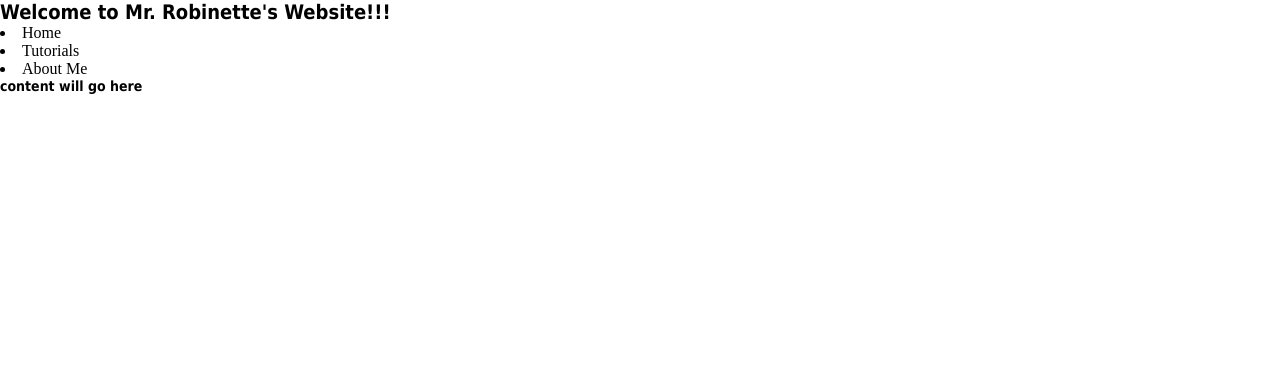
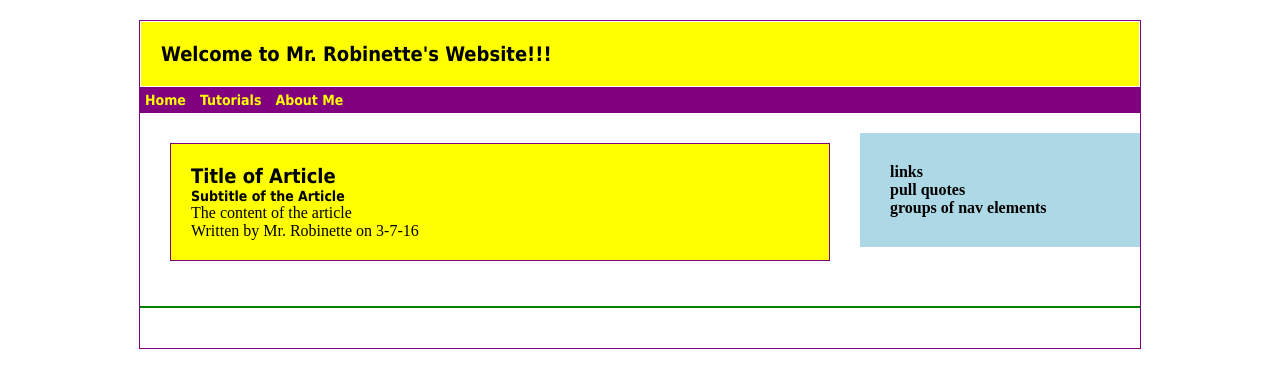
Before and after one commit to mayakota/KOTA_MAYA, a plain HTML site: page WebLesson_10/Lesson_10.html in a window 1280 px wide. Drawn offline with Linux system fonts and the light colour scheme.

Commit message:
lesson10

```diff
--- a/WebLesson_10/Lesson_10.html
+++ b/WebLesson_10/Lesson_10.html
@@ -7,7 +7,7 @@
 </head>
 <body>
 	<div id = "bigWrapper">
-	<header id = "toHeader">
+	<header id = "topHeader">
 		<h1> Welcome to Mr. Robinette's Website!!!</h1>
 	</header>
 	<nav id = "topMenu">
@@ -19,8 +19,28 @@
 	</nav>
 
 	<section id = "mainSection">
-		<h2> content will go here</h2>
-
 		<article>
 			<header>
 				<hgroup>
+					<h1>Title of Article</h1>
+					<h2>Subtitle of the Article</h2>
+				</hgroup>
+			</header>
+			<p>The content of the article</p>
+			<footer>
+				<p>Written by Mr. Robinette on 3-7-16</p>
+			</footer>
+		</article>
+	</section>
+
+	<aside id = "sideNews">
+		<h4>links</h4>
+		<h4>pull quotes</h4>
+		<h4>groups of nav elements</h4>
+	</aside>
+	<footer id = "pageFooter">
+
+	</footer>
+	</div>
+</body>
+</html>
--- a/WebLesson_10/main.css
+++ b/WebLesson_10/main.css
@@ -10,3 +10,64 @@ h1 {
 h2 {
 	font: bold 14px Tahoma;
 }
+
+header , section, footer, aside, nav, article, hgroup {
+	display: block;
+}
+
+body {
+	text-align: center;
+}
+
+#bigWrapper {
+	border: 1px solid purple;
+	width: 1000px;
+	margin: 20px auto;
+	text-align: left;
+}
+
+#topHeader {
+	background: yellow;
+	border: 1px solid white;
+	padding: 20px;
+}
+
+#topMenu {
+	background: purple;
+	color: yellow;
+}
+
+#topMenu li {
+	display: inline-block;
+	list-style: none;
+	padding: 5px;
+	font: bold 14px Tahoma;
+}
+
+#mainSection {
+	float: left;
+	width: 660px;
+	margin: 30px; /* 720 total px, 280 left*/
+}
+
+#sideNews {
+	float: left;
+	width: 220px;
+	margin: 20px 0px;
+	padding: 30px;
+	background: lightblue;
+}
+
+#pageFooter {
+	clear: both;
+	text-align: center;
+	padding: 20px;
+	border-top: 2px solid green;
+}
+
+article {
+	background: yellow;
+	border: 1px solid purple;
+	padding: 20px;
+	margin-bottom: 15px;
+}
```
